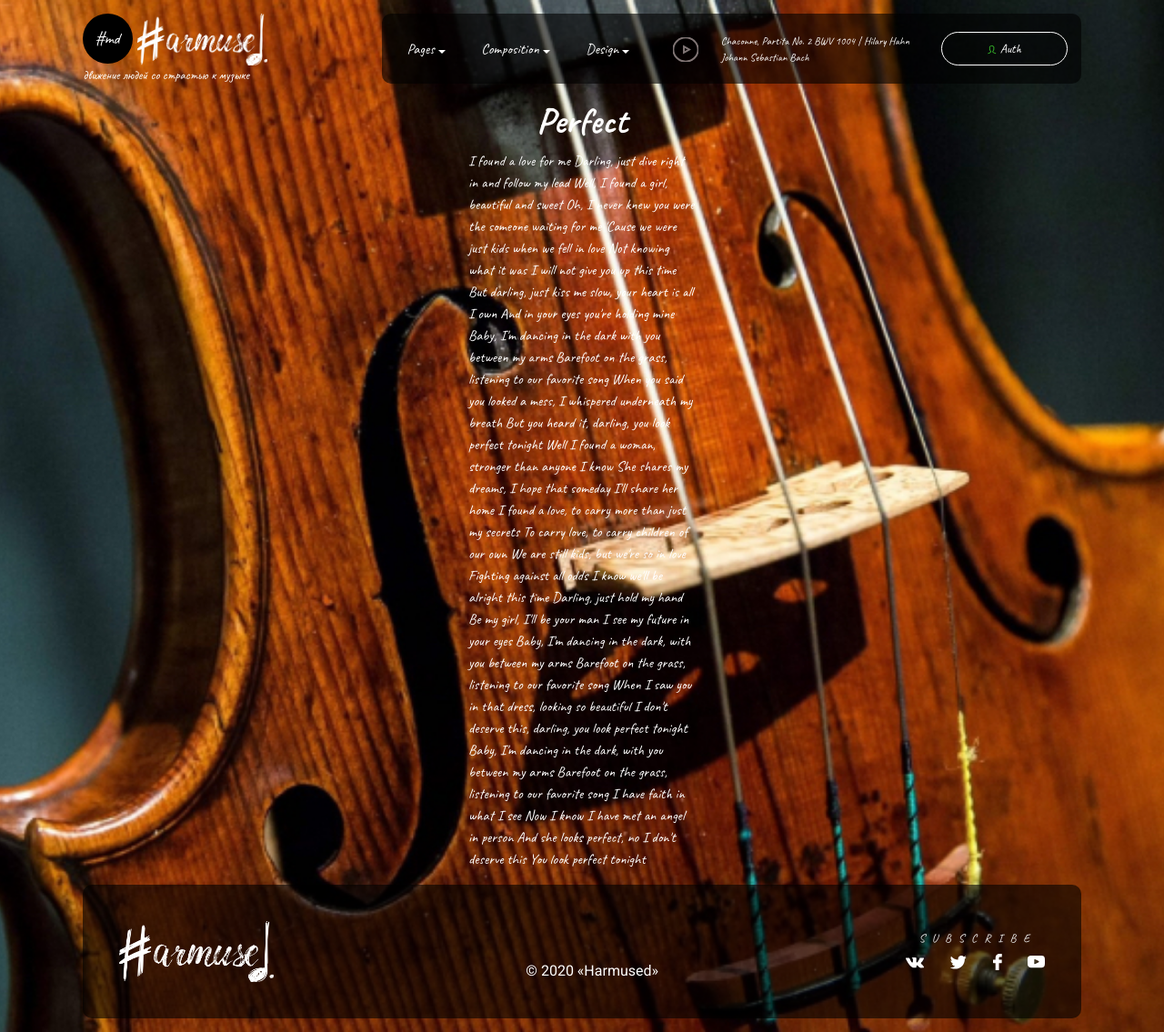
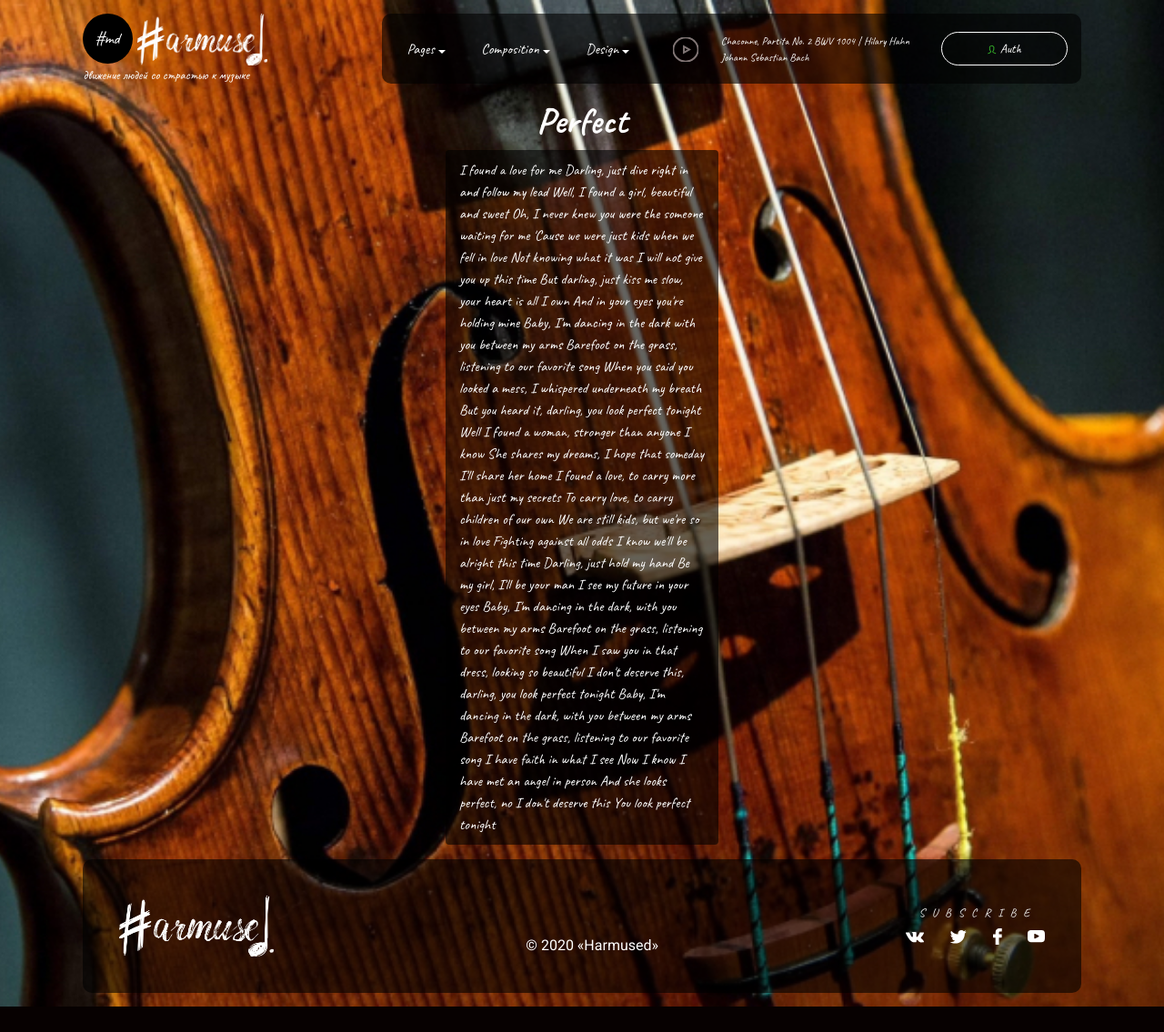
Before and after one commit to TabulaWeb/Harmused, a Django app: a page that uses harmused/hurmused/templates/musik_detail.html in a window 1280 px wide. Shown: the whole page at 91% size. After the commit the page ends 1107 px from the top, so only its background shows below. Run offline with Django 3.2, Linux system fonts and the light colour scheme; data comes from the database, SQL or seed files in the repository; some libraries are stand-ins or nearby versions.

Commit message:
text sound

```diff
--- a/harmused/hurmused/templates/musik_detail.html
+++ b/harmused/hurmused/templates/musik_detail.html
@@ -17,9 +17,12 @@
     }
     .text_sound{
         color: white;
-        max-width: 250px;
+        max-width: 300px;
         margin-left: auto;
         margin-right: auto;
+        padding: 10px 15px;
+        background: rgba(0, 0, 0, 0.6);
+        border-radius: .25rem;
     }
 </style>
 {% endblock %}
```
